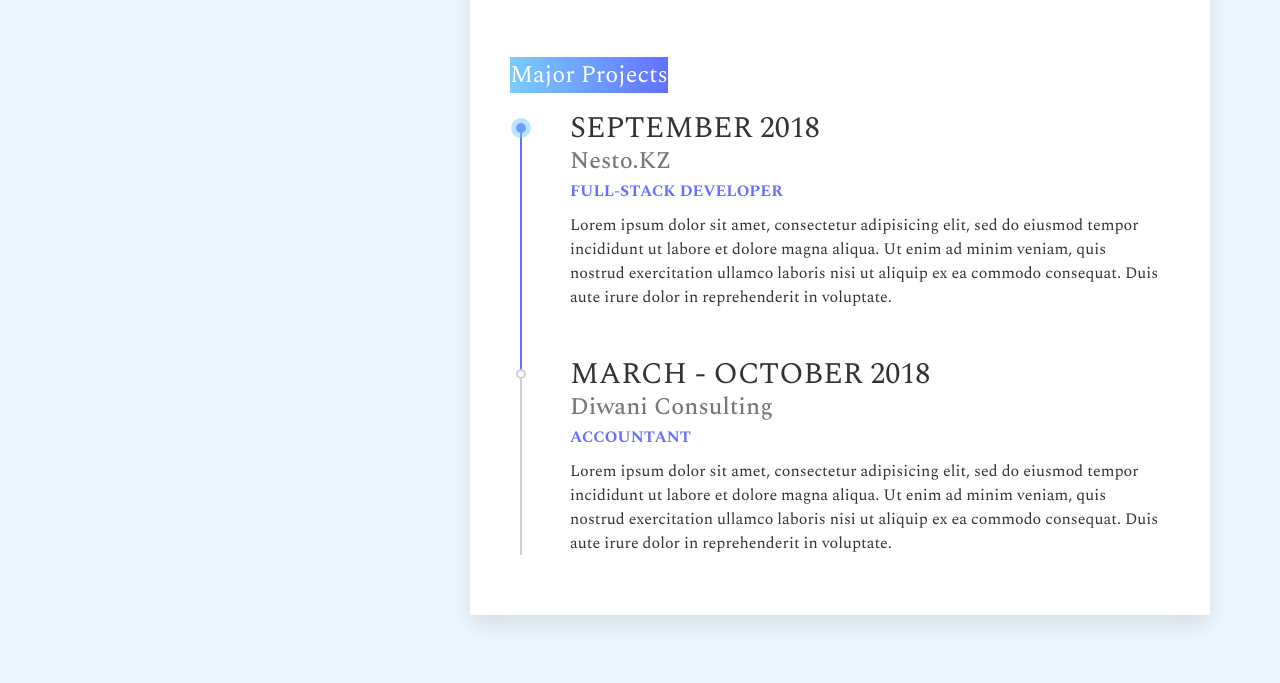
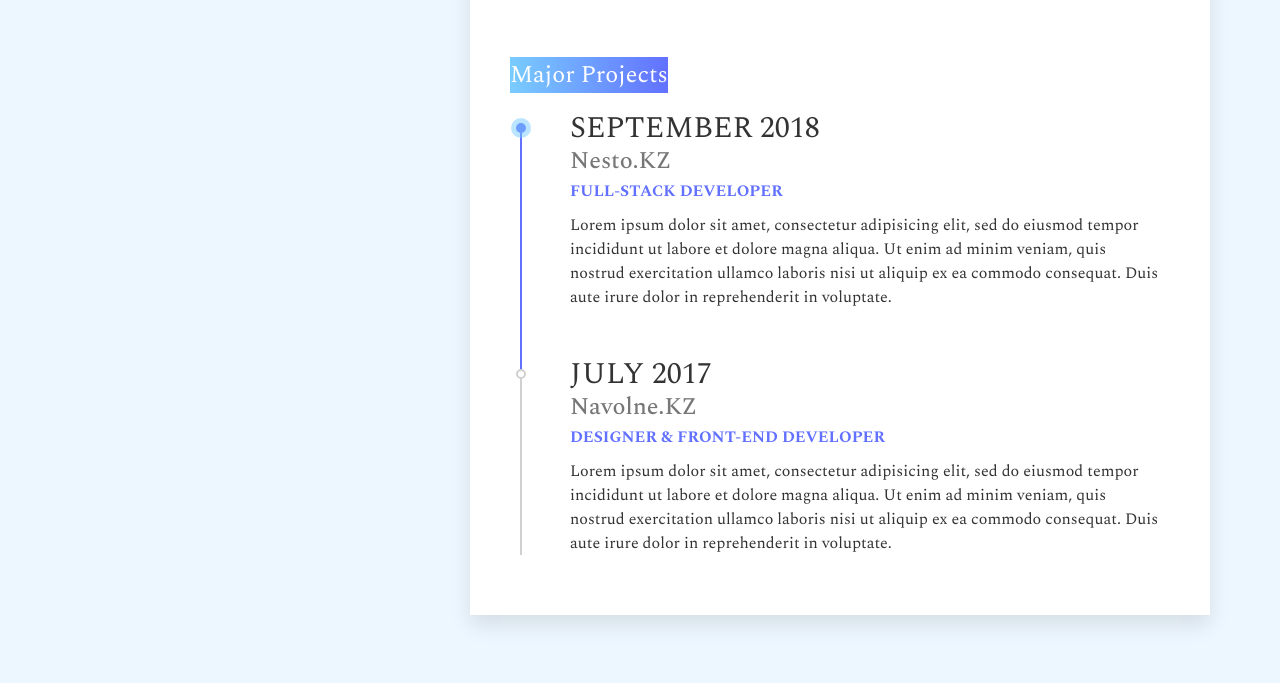
Before and after one commit to assainov/website, a website: page about.html in a window 1280 px wide. Shown: the part 2220-2903 px from the top of the page. Drawn offline with nearby package versions, Linux system fonts and the light colour scheme.

Commit message:
added the about page

```diff
--- a/about.html
+++ b/about.html
@@ -251,9 +251,9 @@
                             </div>
                             <div class="timeline__event-box">
                                 <div class="timeline__content">
-                                    <h4 class="timeline__period">March - October 2018</h4>
-                                    <h3 class="timeline__organization">Diwani Consulting</h3>
-                                    <h3 class="timeline__role">Accountant</h3>
+                                    <h4 class="timeline__period">July 2017</h4>
+                                    <h3 class="timeline__organization">Navolne.KZ</h3>
+                                    <h3 class="timeline__role">Designer & Front-End Developer</h3>
                                     <p class="timeline__text paragraph">
                                         Lorem ipsum dolor sit amet, consectetur adipisicing elit, sed do eiusmod tempor incididunt ut labore et dolore magna aliqua. Ut enim ad minim veniam, quis nostrud exercitation ullamco laboris nisi ut aliquip ex ea commodo consequat. Duis aute irure dolor in reprehenderit in voluptate.
                                     </p>
```
